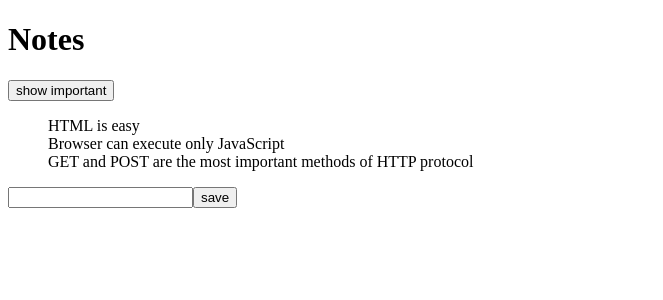
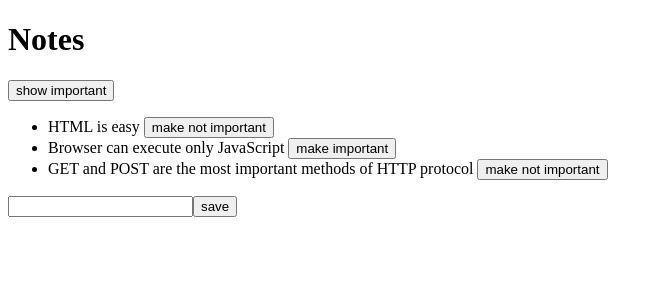
Before and after one commit to angrypiece/fullstackopen, a React (Vite) app in the folder part2/note-app/: page / in a window 1280 px wide. Shown: the top 300 px of the page, without its empty margins (0-663 px from the left). Built offline with nearby package versions, Linux system fonts and the light colour scheme; data requests are answered from the project's data file.

Commit message:
feat: add importance toggle to notes

```diff
--- a/part2/note-app/src/App.tsx
+++ b/part2/note-app/src/App.tsx
@@ -33,6 +33,18 @@ const App = () => {
     setNewNote(e.target.value);
   };
 
+  const toggleImportance = (id: number) => {
+    const note = notes.find((n) => n.id === id);
+
+    if (!note) return
+
+    const changedNote = { ...note, important: !note.important };
+
+    axios.put(`http://localhost:3001/notes/${id}`, changedNote).then((res) => {
+      setNotes(notes.map((n) => (n.id === id ? res.data : n)));
+    });
+  };
+
   const notesToShow = showAll ? notes : notes.filter((n) => n.important);
 
   return (
@@ -45,7 +57,11 @@ const App = () => {
       </div>
       <ul>
         {notesToShow.map((note) => (
-          <Note key={note.id} note={note} />
+          <Note
+            key={note.id}
+            note={note}
+            toggleImportance={() => toggleImportance(note.id)}
+          />
         ))}
       </ul>
       <form onSubmit={addNote} action="">
--- a/part2/note-app/src/components/Note.tsx
+++ b/part2/note-app/src/components/Note.tsx
@@ -2,10 +2,17 @@ import type { NoteType } from "../App";
 
 interface NoteProps {
   note: NoteType;
+  toggleImportance: (id: string) => void;
 }
 
-const Note = ({ note }: NoteProps) => {
-  return <div>{note.content}</div>;
+const Note = ({ note, toggleImportance }: NoteProps) => {
+  const label = note.important ? "make not important" : "make important";
+
+  return (
+    <li>
+      {note.content} <button onClick={toggleImportance}>{label}</button>
+    </li>
+  );
 };
 
 export default Note;
```
